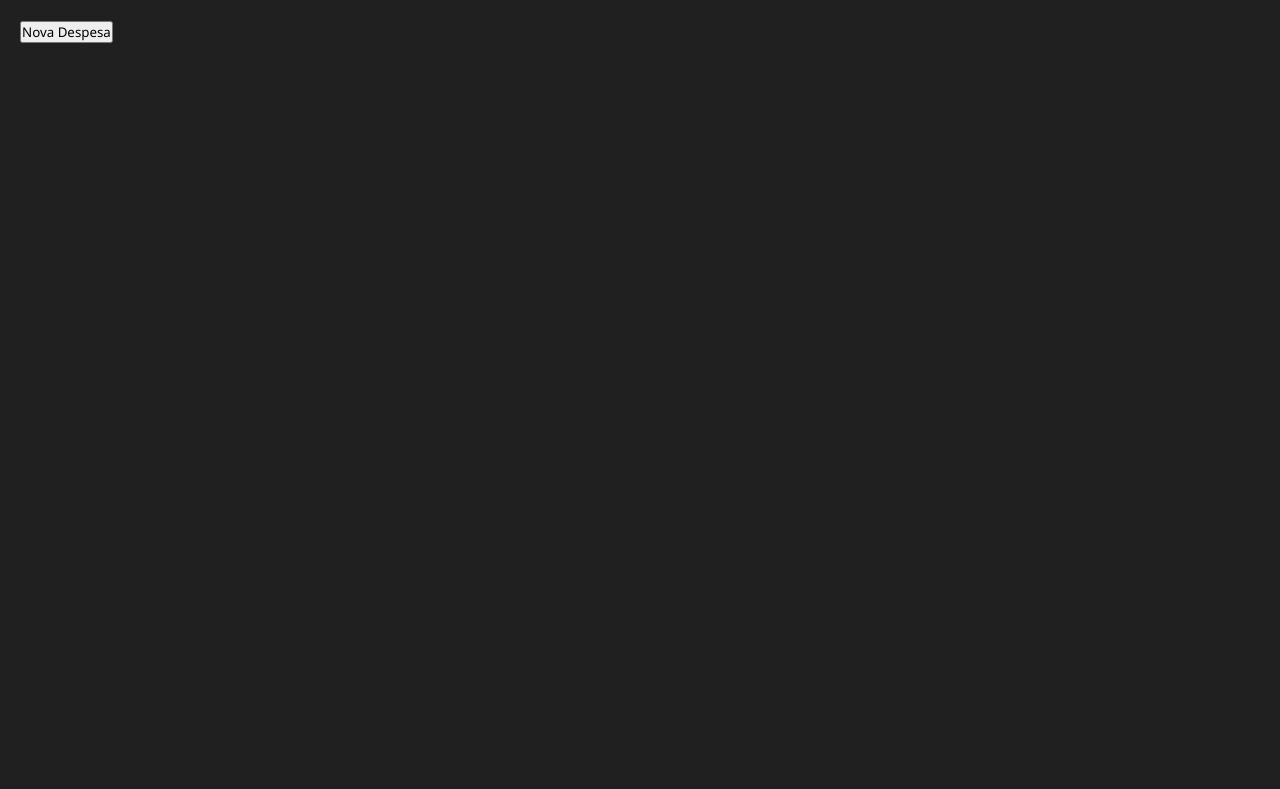
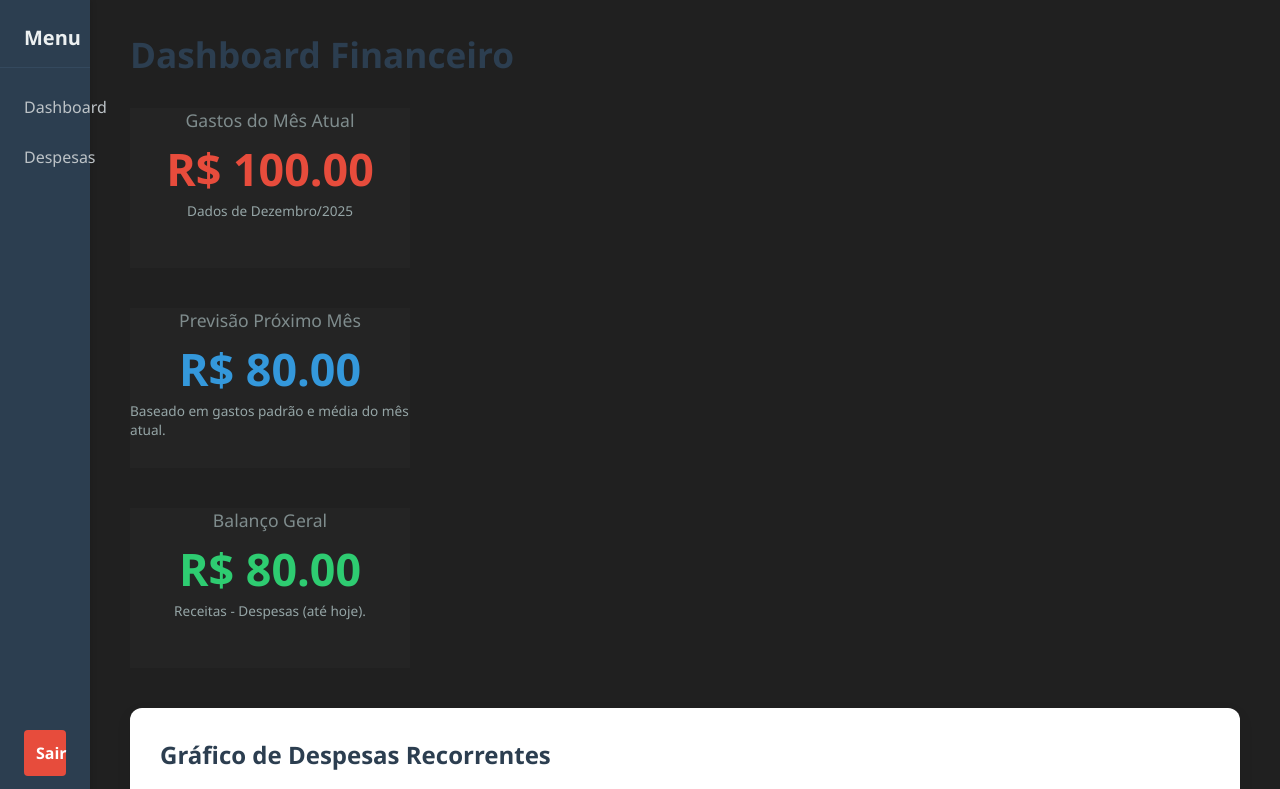
Before and after one commit to joaogentelucio/gastos, a React (Vite) app: page / in a window 1280 px wide. Shown: the top 789 px of the page. Built offline with nearby package versions, Linux system fonts and the light colour scheme.

Commit message:
ajustes no card

```diff
--- a/index.html
+++ b/index.html
@@ -1,5 +1,5 @@
 <!doctype html>
-<html lang="en">
+<html lang="pt-br">
   <head>
     <meta charset="UTF-8" />
     <link rel="icon" type="image/svg+xml" href="/vite.svg" />
--- /dev/null
+++ b/src/components/card/index.tsx
@@ -0,0 +1,26 @@
+import styles from './styles.module.css';
+
+interface CardProps {
+    title: string;
+    value: number;
+    valueColor: string;
+    info: string;
+}
+
+export function Card({title, value, valueColor, info}: CardProps) {
+    return (
+        <div className={styles.container}>
+            <div className={styles.card}>
+                <h3 className={styles.title}>
+                    {title}
+                </h3>
+                <p className={styles.value} style={{color: valueColor}}>
+                    R$ {value.toFixed(2)}
+                </p>
+                <span className={styles.info}>
+                    {info}
+                </span>
+          </div>
+        </div>
+    )
+}
--- /dev/null
+++ b/src/components/card/styles.module.css
@@ -0,0 +1,52 @@
+.container {
+    display: flex;
+    gap: 25px;
+    margin-bottom: 40px;
+    flex-wrap: wrap;
+}
+
+/*
+.card {
+    padding: 25px;
+    flex: 1;
+    border-radius: 12px;
+    background-color: #242424;
+    box-shadow: 0 6px 15px rgba(0, 0, 0, 0.04);
+    min-width: 280px;
+    transition: transform 0.3s ease;
+}
+*/
+
+.card {
+    background-color: #242424;
+    width: 280px;
+    height: 160px;
+    flex-direction: column;
+    align-items: center;
+    justify-items: center;
+}
+
+.card:hover {
+    transform: translateY(-3px);
+}
+
+.title {
+    margin: 0 0 10px 0;
+    font-size: 1.1em;
+    color: #7f8c8d;
+    font-weight: 500;
+}
+
+.value {
+    font-size: 2.8em;
+    margin: 5px 0;
+    font-weight: 800;
+    line-height: 1.2;
+}
+
+.info {
+    color: #95a5a6;
+    display: block;
+    margin-top: 5px;
+    font-size: 0.85em;
+}
--- a/src/components/sidebar/sidebar.module.css
+++ b/src/components/sidebar/sidebar.module.css
@@ -1,5 +1,5 @@
 .container {
-    width: 250px;
+    width: 90px;
     height: 100vh;
     background-color: #2c3e50;
     padding: 1.5rem 0;
--- a/src/main.tsx
+++ b/src/main.tsx
@@ -2,7 +2,7 @@ import React from 'react';
 import { BrowserRouter } from 'react-router-dom';
 import { createRoot } from 'react-dom/client'
 import './styles/index.css'
-import Teste from './pages/Despesas'
+import Teste from './pages/DashboardPage'
 
 
 createRoot(document.getElementById('root')!).render(
--- a/src/pages/DashboardPage.tsx
+++ b/src/pages/DashboardPage.tsx
@@ -1,10 +1,10 @@
 import { Sidebar } from '../components/sidebar';
 import styles from '../styles/Dashboard.module.css';
+import { Card } from '../components/card';
 
 export default function DashboardPage() {
   const currentMonthExpenses = 100.00;
   const standardMonthlyExpenses = 0.00;
-
   const futureMonthPrediction = currentMonthExpenses * 0.8 + standardMonthlyExpenses;
 
   return (
@@ -15,39 +15,26 @@ export default function DashboardPage() {
           Dashboard Financeiro
         </h1>
         <div className={styles.kpiContainer}>
-          <div className={styles.kpiCard}>
-            <h3 className={styles.kpiTitle}>
-              Gastos do Mês Atual
-            </h3>
-            <p className={`${styles.kpiValue} ${styles.valueExpense}`}>
-              R$ {currentMonthExpenses.toFixed(2)}
-            </p>
-            <small className={styles.kpiInfo}>
-              Dados de Dezembro/2025
-            </small>
-          </div>
-          <div className={styles.kpiCard}>
-            <h3 className={styles.kpiTitle}>
-              Previsão Próximo Mês
-            </h3>
-            <p className={`${styles.kpiValue} ${styles.valuePrediction}`}>
-              R$ {futureMonthPrediction.toFixed(2)}
-            </p>
-            <small className={styles.kpiInfo}>
-              Baseado em gastos padrão e média do mês atual.
-            </small>
-          </div>
-          <div className={styles.kpiCard}>
-            <h3 className={styles.kpiTitle}>
-              Balanço Geral
-            </h3>
-            <p className={`${styles.kpiValue} ${styles.valueBalance}`}>
-              R$ 2500.00
-            </p>
-            <small className={styles.kpiInfo}>
-              Receitas - Despesas (até hoje).
-            </small>
-          </div>
+          <Card
+            title="Gastos do Mês Atual"
+            value={currentMonthExpenses}
+            valueColor="#e74c3c"
+            info="Dados de Dezembro/2025"
+           />
+
+           <Card
+            title="Previsão Próximo Mês"
+            value={futureMonthPrediction}
+            valueColor="#3498db"
+            info="Baseado em gastos padrão e média do mês atual."
+           />
+
+           <Card
+            title="Balanço Geral"
+            value={futureMonthPrediction}
+            valueColor="#2ecc71"
+            info="Receitas - Despesas (até hoje)."
+           />
         </div>
         <div className={styles.reportBlock}>
           <h3>
--- a/src/styles/Dashboard.module.css
+++ b/src/styles/Dashboard.module.css
@@ -13,60 +13,6 @@
     color: #2c3e50;
     margin-bottom: 30px;
     font-weight: 700;
-}
-
-.kpiContainer {
-    display: flex;
-    gap: 25px;
-    margin-bottom: 40px;
-    flex-wrap: wrap;
-}
-
-.kpiCard {
-    padding: 25px;
-    flex: 1;
-    border-radius: 12px;
-    background-color: #242424;
-    box-shadow: 0 6px 15px rgba(0, 0, 0, 0.04);
-    min-width: 280px;
-    transition: transform 0.3s ease;
-}
-
-.kpiCard:hover {
-    transform: translateY(-3px);
-}
-
-.kpiTitle {
-    margin: 0 0 10px 0;
-    font-size: 1.1em;
-    color: #7f8c8d;
-    font-weight: 500;
-}
-
-.kpiValue {
-    font-size: 2.8em;
-    margin: 5px 0;
-    font-weight: 800;
-    line-height: 1.2;
-}
-
-.valueExpense {
-    color: #e74c3c;
-}
-
-.valuePrediction {
-    color: #3498db;
-}
-
-.valueBalance {
-    color: #2ecc71;
-}
-
-.kpiInfo {
-    color: #95a5a6;
-    display: block;
-    margin-top: 5px;
-    font-size: 0.85em;
 }
 
 .reportBlock {
```
